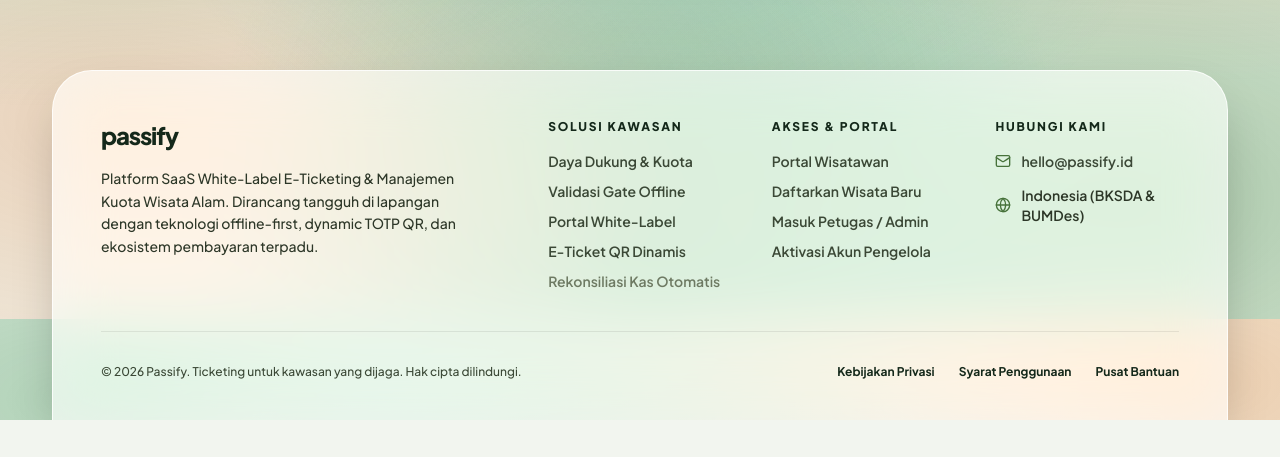
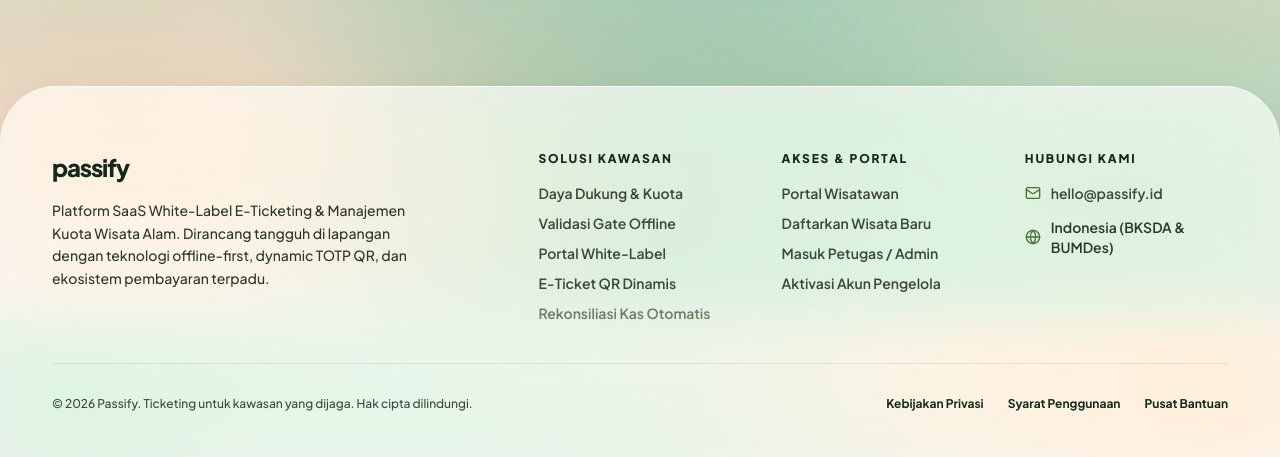
Before and after one commit to Derylfabiensyah/passify, a React (Vite) app in the folder frontend/: page / in a window 1280 px wide. Shown: the part 3681-4138 px from the top of the page. Before the commit the page ends 4101 px from the top, so only its background shows below. Built offline with nearby package versions, Linux system fonts and the light colour scheme; no server answers.

Commit message:
style(landing): make entire footer full-width with top rounded corners

```diff
--- a/frontend/src/components/LandingPage.jsx
+++ b/frontend/src/components/LandingPage.jsx
@@ -451,9 +451,8 @@ export default function LandingPage() {
         </section>
       </main>
 
-      <footer className="mt-8 sm:mt-12">
+      <footer className="mt-12 sm:mt-16 w-full glass-panel rounded-t-[2.5rem] sm:rounded-t-[3.5rem] rounded-b-none border-t border-white/80 border-x-0 border-b-0 shadow-2xl pt-12 pb-8 sm:pt-16 sm:pb-12">
         <div className="mx-auto max-w-[1240px] px-4 sm:px-6 lg:px-8">
-          <div className="glass-panel rounded-t-3xl sm:rounded-t-[2.5rem] rounded-b-none p-8 sm:p-12 pb-8 sm:pb-10 shadow-2xl border-t border-x border-b-0 border-white/80">
           {/* Main Footer Grid */}
           <div className="grid grid-cols-1 gap-10 sm:grid-cols-2 lg:grid-cols-5 pb-10 border-b border-black/[0.08] dark:border-white/10">
             {/* Column 1: Brand & Identity */}
@@ -539,7 +538,6 @@ export default function LandingPage() {
             </div>
           </div>
         </div>
-      </div>
       </footer>
 
       <LegalModal
```
Lines whose indentation alone changed are shown as unchanged.
